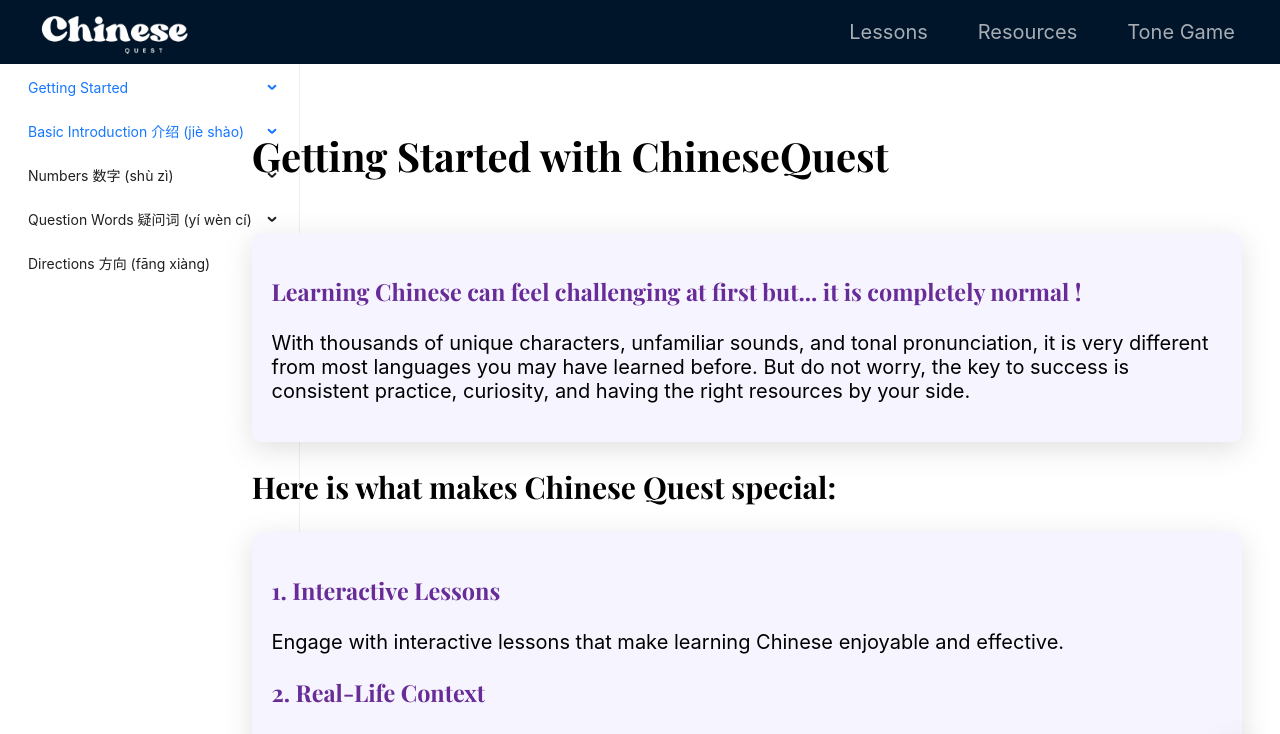
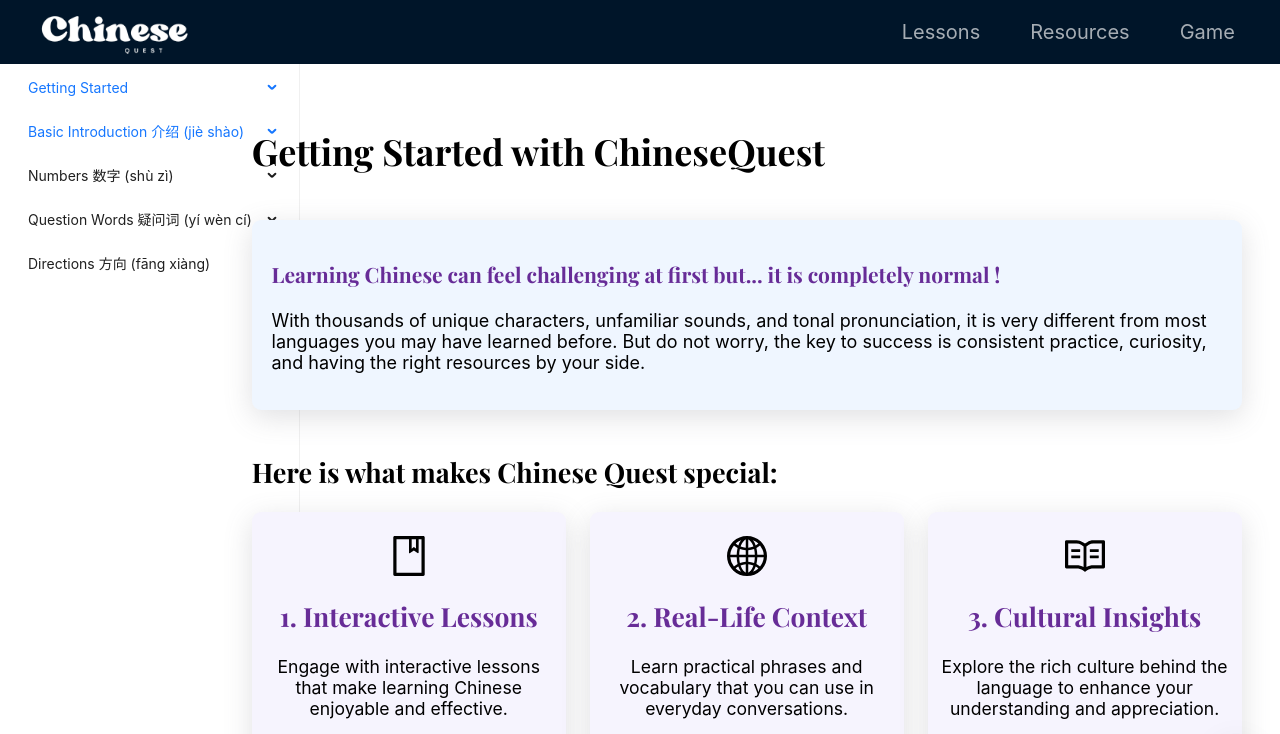
Before and after one commit to sihuii27/chineselangugage_app, a React (Create React App) app: page /lessons in a window 1280 px wide. Shown: the top 734 px of the page. Built offline with nearby package versions, Linux system fonts and the light colour scheme.

Commit message:
update game tab and the lesson format

```diff
--- a/src/components/Date.js
+++ b/src/components/Date.js
@@ -122,7 +122,7 @@
         </Row>
         <h2>Date Structure</h2>
         <h3>年 (nián) + 月 (yuè) + 日 (rì) / 号 (hào)</h3>
-        <div className="container1">
+        <div className="container">
         Examples:
         <ul>
           <ol>今天是三月十五日 (jīn tiān shì sān yuè shí wǔ rì) - Today is March 15th</ol>
--- a/src/components/GettingStarted.js
+++ b/src/components/GettingStarted.js
@@ -1,24 +1,41 @@
 import '../styles/resources.css';
+import { Row, Col } from 'antd';
+import { BookOutlined, GlobalOutlined, ReadOutlined } from '@ant-design/icons';
 
 const GettingStarted = () => {
     return (
       <div className="content">
         <h1>Getting Started with ChineseQuest</h1>
         <br/>
-        <div className="container1">
+        <div className="container">
           <h3 className="desc1">Learning Chinese can feel challenging at first but... it is completely normal ! </h3>
           <p>With thousands of unique characters, unfamiliar sounds, and tonal pronunciation, it is very different from most languages you may have learned before. But do not worry, the key to success is consistent practice, curiosity, and having the right resources by your side.</p>
         </div>
-
+        <br/>
         <h2>Here is what makes Chinese Quest special:</h2>
-        <div className="container1">
-          <h3 className="desc1">1. Interactive Lessons</h3>
-          <p>Engage with interactive lessons that make learning Chinese enjoyable and effective.</p>
-          <h3 className="desc1">2. Real-Life Context</h3>
-          <p>Learn practical phrases and vocabulary that you can use in everyday conversations.</p>
-          <h3 className="desc1">3. Cultural Insights</h3>
-          <p>Explore the rich culture behind the language to enhance your understanding and appreciation.</p>
-        </div>
+          <Row gutter={[24, 24]}>
+              <Col span={8}>
+                <div className="container1">
+                  <BookOutlined className="feature-icon" />
+                  <h2 className="desc1">1. Interactive Lessons</h2>
+                  <p>Engage with interactive lessons that make learning Chinese enjoyable and effective.</p>
+                </div>
+              </Col>
+              <Col span={8}>
+                <div className="container1">
+                  <GlobalOutlined className="feature-icon" />
+                  <h2 className="desc1">2. Real-Life Context</h2>
+                  <p>Learn practical phrases and vocabulary that you can use in everyday conversations.</p>
+                </div>
+              </Col>
+              <Col span={8}>
+                <div className="container1">
+                  <ReadOutlined className="feature-icon" />
+                  <h2 className="desc1">3. Cultural Insights</h2>
+                  <p>Explore the rich culture behind the language to enhance your understanding and appreciation.</p>
+                </div>
+              </Col>
+          </Row>
         <br/>
         <h2>Ready to start your Chinese learning journey?</h2>
         <h2 className="desc1">我们开始吧！Let's Begin!</h2>
--- a/src/components/Navbar.js
+++ b/src/components/Navbar.js
@@ -20,7 +20,7 @@
                 <Menu theme="dark" mode="horizontal" defaultSelectedKeys={['1']} className="nav-menu">
                     <Menu.Item key="2" onClick={() => navigate('/lessons')}>Lessons</Menu.Item>
                     <Menu.Item key="3" onClick={() => navigate('/resources')}>Resources</Menu.Item>
-                    <Menu.Item key="4" onClick={() => navigate('/tonegame')}>Tone Game</Menu.Item>
+                    <Menu.Item key="4" onClick={() => navigate('/tonegame')}>Game</Menu.Item>
                 </Menu>
             </div>
         </Layout>
--- a/src/components/Numbers.js
+++ b/src/components/Numbers.js
@@ -72,7 +72,7 @@
         <Row gutter={[24, 24]}>
         {largerNumbers.map((num) => (
             <Col key={num.number} xs={24} sm={12} md={8}>
-            <div className="container1">
+            <div className="container">
                 <div className="number-display1"><h2>{num.number}</h2></div>
                 {showChar ?<div className="character"><h1>{num.character}</h1></div>:""}
                 {showPinyin ?<div className="pinyin"><h2>{num.pinyin}</h2></div>:""}
--- a/src/components/Pinyin.js
+++ b/src/components/Pinyin.js
@@ -56,23 +56,23 @@
           <li>Tones (pitch variations)</li>
         </ul>
         <h2>Tones in Pinyin</h2>
-        <div className="container1">
+        <div className="container">
           <b>First Tone (ā):</b> High and flat
         </div>
         <br/>
-        <div className="container1">
+        <div className="container">
           <b>Second Tone (á):</b> Rising, like asking a question
         </div>
         <br/>
-        <div className="container1">
+        <div className="container">
           <b>Third Tone (ǎ):</b> Starts mid, dips down, then rises
         </div>
         <br/>
-        <div className="container1">
+        <div className="container">
           <b>Fourth Tone (à):</b> Sharp and falling, like giving a command
         </div>
         <br/>
-        <div className="container1">
+        <div className="container">
           <b>Neutral Tone (a):</b> Light and quick, no specific pitch
         </div>
         <br/>
--- a/src/components/Time.js
+++ b/src/components/Time.js
@@ -64,7 +64,7 @@
 
         <h2>Time Structure</h2>
         <h3>时间 (shi jian) + 点 (dian)+ 分 (fen)</h3>
-        <div className="container1">
+        <div className="container">
 
         Examples:
         <ul>
@@ -97,7 +97,7 @@
           {showTranslate ? 'Show Translation' :'Hide Translation'}
         </Button>
 
-        <div className="container1">
+        <div className="container">
 
             <Row gutter={[24, 24]}>
               {timeExpressions.map((time) => (
--- a/src/pages/ToneGame.js
+++ b/src/pages/ToneGame.js
@@ -3,51 +3,75 @@
 import { motion } from 'framer-motion';
 
 const words = [
-  { hanzi: '妈', tone: 1 },
-  { hanzi: '麻', tone: 2 },
-  { hanzi: '马', tone: 3 },
-  { hanzi: '骂', tone: 4 },
-  { hanzi: '去', tone: 4 },
-  { hanzi: '吃', tone: 1 },
+  { hanzi: '来', pinyin: 'lai', tone: 2 },
+  { hanzi: '去', pinyin: 'qu', tone: 4 },
+  { hanzi: '看', pinyin: 'kan', tone: 4 },
+  { hanzi: '听', pinyin: 'ting', tone: 1 },
+  { hanzi: '说', pinyin: 'shuo', tone: 1 },
+  { hanzi: '做', pinyin: 'zuo', tone: 4 },
+  { hanzi: '喝', pinyin: 'he', tone: 1 },
+  { hanzi: '吃', pinyin: 'chi', tone: 1 },
+  { hanzi: '你', pinyin: 'ni', tone: 3 },
+  { hanzi: '我', pinyin: 'wo', tone: 3 },
+  { hanzi: '学', pinyin: 'xue', tone: 2 },
+  { hanzi: '问', pinyin: 'wen', tone: 4 },
+  { hanzi: '有', pinyin: 'you', tone: 3 },
+  { hanzi: '很', pinyin: 'hen', tone: 3 },
+  { hanzi: '错', pinyin: 'cuo', tone: 4 },
+  { hanzi: '好', pinyin: 'hao', tone: 3 },
 ];
 
-// Tone definitions
 const tones = [
-  { id: 1, label: 'Tone 1 ─', color: '#1890ff', curve: '─' },
-  { id: 2, label: 'Tone 2 ↗', color: '#52c41a', curve: '↗' },
-  { id: 3, label: 'Tone 3 ↘↗', color: '#faad14', curve: '↘↗' },
-  { id: 4, label: 'Tone 4 ↘', color: '#f5222d', curve: '↘' },
+  { id: 1, label: 'Tone 1', color: '#1890ff', curve: '' },
+  { id: 2, label: 'Tone 2', color: '#52c41a', curve: '↗' },
+  { id: 3, label: 'Tone 3', color: '#faad14', curve: '↘↗' },
+  { id: 4, label: 'Tone 4', color: '#f5222d', curve: '↘' },
 ];
 
-// Helper to get random word
 const getRandomWord = () => words[Math.floor(Math.random() * words.length)];
 
 const ToneGame = () => {
   const [currentWord, setCurrentWord] = useState(getRandomWord());
   const [score, setScore] = useState(0);
-  const [feedback, setFeedback] = useState(null); // 'correct' | 'wrong'
+  const [feedback, setFeedback] = useState(null);
+  const [gameOver, setGameOver] = useState(false);
 
   const handleAnswer = (toneId) => {
+    if (gameOver) return;
+
+    let newScore = score;
     if (toneId === currentWord.tone) {
-      setScore(score + 1);
+      newScore = score + 1;
+      setScore(newScore);
       setFeedback('correct');
     } else {
       setFeedback('wrong');
     }
 
-    // Next word after 400ms
+    if (newScore >= 10) {
+      setGameOver(true);
+      setTimeout(() => setFeedback(null), 400);
+      return;
+    }
+
     setTimeout(() => {
       setCurrentWord(getRandomWord());
       setFeedback(null);
     }, 400);
   };
 
+  const restartGame = () => {
+    setScore(0);
+    setGameOver(false);
+    setCurrentWord(getRandomWord());
+    setFeedback(null);
+  };
+
   return (
     <Card
       title="Tone Matching Game"
-      style={{ maxWidth: 450, margin: '20px auto', textAlign: 'center' }}
+      style={{ maxWidth: 450, margin: '20px auto', textAlign: 'center', padding: '30px' }}
     >
-      {/* Word Display */}
       <motion.div
         key={currentWord.hanzi}
         initial={{ scale: 0 }}
@@ -56,16 +80,18 @@
         style={{ fontSize: 70, marginBottom: 20 }}
       >
         {currentWord.hanzi}
+        <br/>
+        <p style={{ fontSize: '50%'}}>{currentWord.pinyin}</p>
       </motion.div>
 
-      {/* Tone Buttons */}
       <div style={{ marginBottom: 20 }}>
         {tones.map((tone) => (
           <Button
             key={tone.id}
             onClick={() => handleAnswer(tone.id)}
+            disabled={gameOver}
             style={{
-              margin: 4,
+              margin: 8,
               backgroundColor:
                 feedback &&
                 (tone.id === currentWord.tone
@@ -74,7 +100,7 @@
                   ? '#ff7875'
                   : undefined),
               color: '#654e4eff',
-              minWidth: 90,
+              minWidth: 100,
             }}
           >
             {tone.label}
@@ -84,11 +110,18 @@
 
       {/* Score */}
       <Progress
-        percent={(score / 20) * 100}
-        format={(percent) => `Score: ${score}`}
+        percent={Math.min((score / 10) * 100, 100)}
+        format={() => `Score: ${score}/10`}
         strokeColor="#1890ff"
         style={{ marginBottom: 10 }}
       />
+
+      {gameOver && (
+        <div>
+          <h3>You reached 10 points!</h3>
+          <Button type="default" onClick={restartGame}>Restart Game</Button>
+        </div>
+      )}
     </Card>
   );
 };
--- a/src/styles/resources.css
+++ b/src/styles/resources.css
@@ -5,7 +5,7 @@
 
 .content-col{
     padding:3%;
-    font-size: 20px;
+    font-size: 18px;
 }
 
 .ant-table-tbody > tr > td {
@@ -22,8 +22,11 @@
 .container1{
     background-color: #f6f4fe;
     border-radius: 9px;
-    padding:2%;
+    padding:3%;
     box-shadow: rgba(100, 100, 111, 0.2) 0px 7px 29px 0px;
+    text-align: center;
+    height:30vh;
+    font-size: 1.1rem;
 }
 
 .container2{
@@ -70,3 +73,10 @@
     height:50px;
     box-shadow: rgba(100, 100, 111, 0.2) 0px 7px 29px 0px;
 }
+
+.feature-icon {
+  padding-top: 5%;
+  font-size: 40px;
+  display: block;
+  margin: 0 auto 12px;
+}
```
Also changed, not shown: 1 other file (tests, documents, lock files or other folders).
